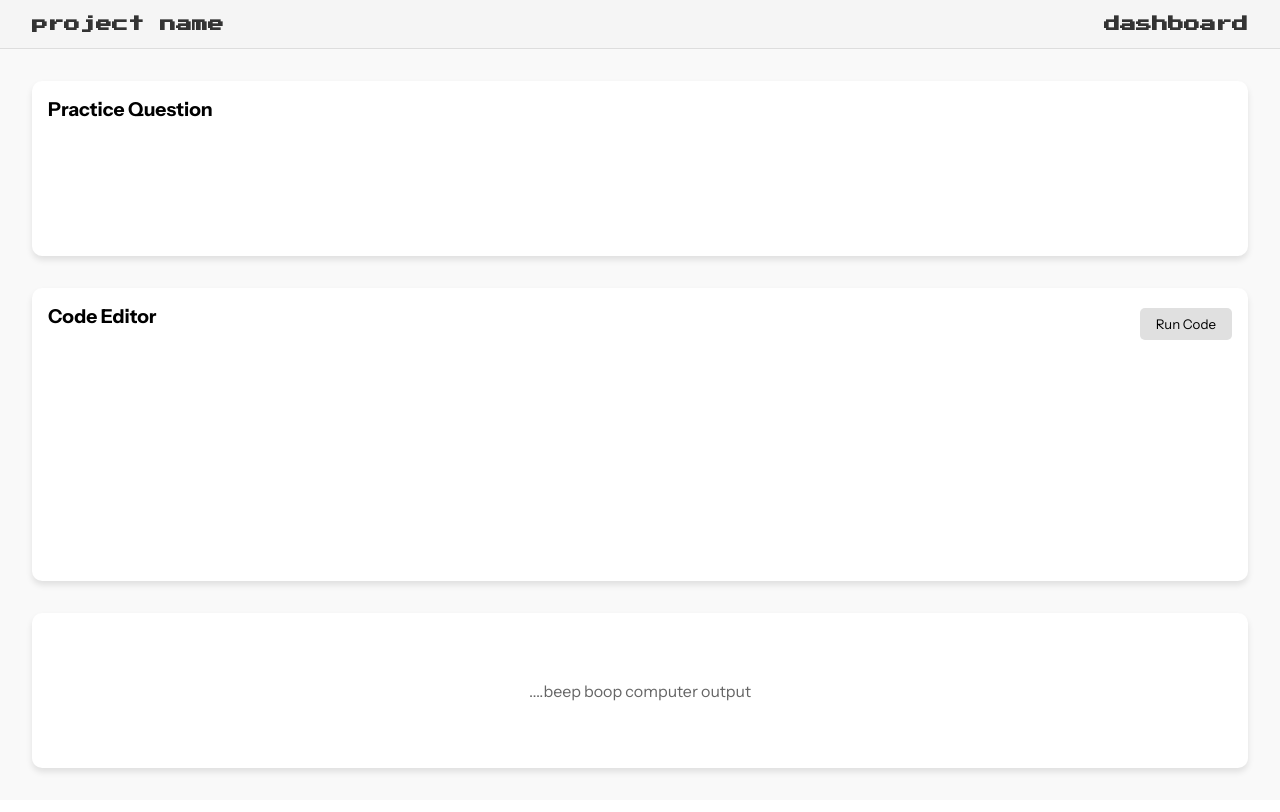
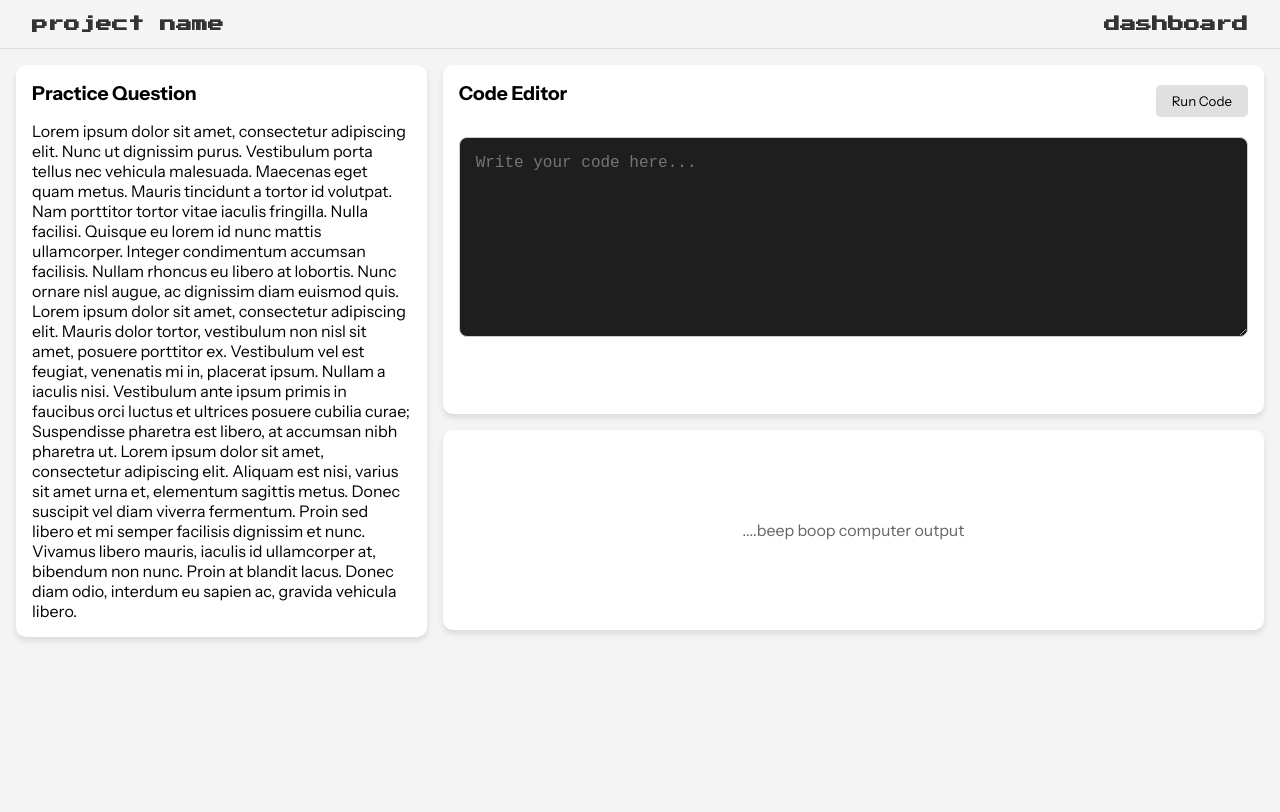
Before and after one commit to uditagowdety/Coding-Comm-Submission, a React (Vite) app in the folder frontend/: page /coding in a window 1280 px wide. Shown: the top 812 px of the page. Built offline with nearby package versions, Linux system fonts and the light colour scheme.

Commit message:
enhance coding page layout and functionality with state management for code input

```diff
--- a/frontend/src/components/Coding/Coding.jsx
+++ b/frontend/src/components/Coding/Coding.jsx
@@ -1,8 +1,10 @@
-import React from "react";
+import React, { useState } from "react";
 import { Link } from "react-router-dom";
 import "./coding.css";
 
 const CodingPage = () => {
+  const [code, setCode] = useState(""); // State to store code input
+
   return (
     <div className="coding-container">
       {/* Header */}
@@ -13,19 +15,29 @@ const CodingPage = () => {
 
       {/* Main Content */}
       <div className="coding-main">
+        <div className="coding-left">
           {/* Practice Question Section */}
           <div className="practice-question">
             <h3 className="section-title">Practice Question</h3>
-          {/* Placeholder for the question */}
+            Lorem ipsum dolor sit amet, consectetur adipiscing elit. Nunc ut dignissim purus. Vestibulum porta tellus nec vehicula malesuada. Maecenas eget quam metus. Mauris tincidunt a tortor id volutpat. Nam porttitor tortor vitae iaculis fringilla. Nulla facilisi. Quisque eu lorem id nunc mattis ullamcorper. Integer condimentum accumsan facilisis.
+
+Nullam rhoncus eu libero at lobortis. Nunc ornare nisl augue, ac dignissim diam euismod quis. Lorem ipsum dolor sit amet, consectetur adipiscing elit. Mauris dolor tortor, vestibulum non nisl sit amet, posuere porttitor ex. Vestibulum vel est feugiat, venenatis mi in, placerat ipsum. Nullam a iaculis nisi. Vestibulum ante ipsum primis in faucibus orci luctus et ultrices posuere cubilia curae; Suspendisse pharetra est libero, at accumsan nibh pharetra ut. Lorem ipsum dolor sit amet, consectetur adipiscing elit. Aliquam est nisi, varius sit amet urna et, elementum sagittis metus. Donec suscipit vel diam viverra fermentum. Proin sed libero et mi semper facilisis dignissim et nunc. Vivamus libero mauris, iaculis id ullamcorper at, bibendum non nunc. Proin at blandit lacus. Donec diam odio, interdum eu sapien ac, gravida vehicula libero.
+          </div>
         </div>
 
+        <div className="coding-right">
           {/* Code Editor Section */}
           <div className="code-editor">
             <div className="editor-header">
               <h3 className="section-title">Code Editor</h3>
               <button className="run-button">Run Code</button>
             </div>
-          {/* Placeholder for the code editor */}
+            <textarea
+              className="code-input"
+              value={code}
+              onChange={(e) => setCode(e.target.value)}
+              placeholder="Write your code here..."
+            />
           </div>
 
           {/* Output Section */}
@@ -34,6 +46,7 @@ const CodingPage = () => {
           </div>
         </div>
       </div>
+    </div>
   );
 };
 
--- a/frontend/src/components/Coding/coding.css
+++ b/frontend/src/components/Coding/coding.css
@@ -32,11 +32,14 @@
 
   /* Main Content */
   .coding-main {
-    display: flex;
-    flex-direction: column;
-    flex-grow: 1;
-    padding: 2rem;
-    gap: 2rem;
+    display: grid;
+    grid-template-columns: 1fr 2fr; /* Two columns: left wider (2fr) and right narrower (1fr) */
+    grid-template-rows: auto 1fr;   /* Two rows of equal height */
+    gap: 1rem;                    /* Spacing between grid items */
+    height: 100vh;                /* Full viewport height */
+    background-color: #f4f4f4;    /* Background for the container */
+    padding: 1rem;                /* Add padding around the grid */
+    align-items: stretch;
   }
 
   /* Practice Question Section */
@@ -50,13 +53,16 @@
   }
 
   .practice-question {
-    flex: 1;
+    grid-column: 1 / 2;           /* First column */
+    grid-row: 1/span 2;              /* Spans both rows */
+    height: 100%;
   }
 
   .code-editor {
-    flex: 2;
-    display: flex;
-    flex-direction: column;
+    grid-column: 2 / 3;           /* Second column */
+    grid-row: 1 / 2;              /* First row only */
+    margin-bottom: 1rem;
+    height: calc(61%);
   }
 
   .editor-header {
@@ -80,16 +86,24 @@
   }
 
   /* Output Section */
-  .output-section {
-    flex: 1;
-    text-align: center;
-    display: flex;
-    align-items: center;
-    justify-content: center;
+.output-section {
+    grid-column: 2 / 3;           /* Second column */
+    grid-row: 2 / 3;              /* Second row */
+    background-color: #fff;
+    padding: 1rem;
+    border-radius: 10px;
+    box-shadow: 0 4px 6px rgba(0, 0, 0, 0.1);
+    display: flex;               /* To align text inside */
+    align-items: center;         /* Center vertically */
+    justify-content: center;     /* Center horizontally */
     font-family: "Instrument Sans", sans-serif;
     font-size: 1rem;
     color: #666;
-  }
+
+    /* Match the height of the coding box */
+    height: 200px; /* Ensure height matches the coding editor box */
+}
+
 
   /* Section Title */
   .section-title {
@@ -97,3 +111,16 @@
     font-weight: bold;
     margin-bottom: 1rem;
   }
+
+  .code-input {
+    width: 100%;
+    height: 200px; /* Adjust height as needed */
+    background-color: #1e1e1e; /* Dark mode for code editor */
+    color: #ffffff;
+    font-family: "Courier New", monospace;
+    font-size: 1rem;
+    border: 1px solid #ccc;
+    border-radius: 8px;
+    padding: 1rem;
+    resize: vertical; /* Allows resizing only vertically */
+  }
```
Lines whose indentation alone changed are shown as unchanged.
